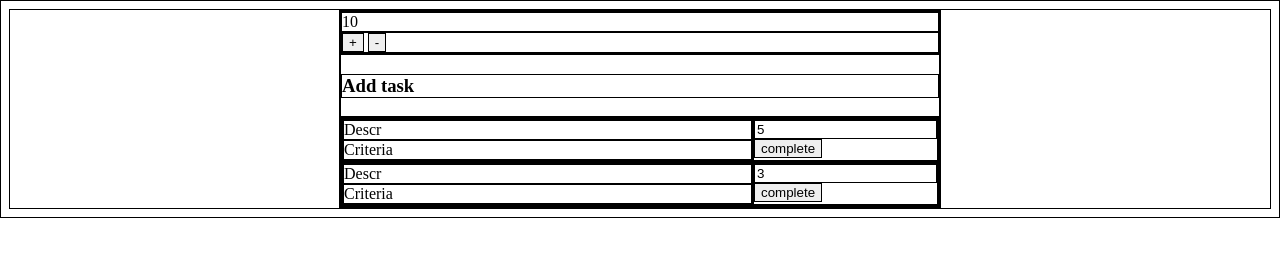
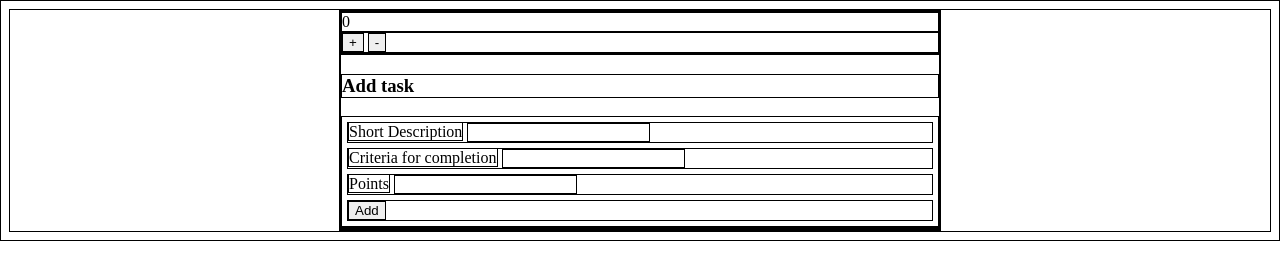
Before and after one commit to Noisycall/task-counter, a website built with Vite: page index.html in a window 1280 px wide. Built offline with nearby package versions, Linux system fonts and the light colour scheme.

Commit message:
Added all basic editing functionality

```diff
--- a/index.html
+++ b/index.html
@@ -4,8 +4,6 @@
     <meta charset="UTF-8" />
     <link rel="icon" type="image/svg+xml" href="/favicon.svg" />
     <meta name="viewport" content="width=device-width, initial-scale=1.0" />
-
-    <title>task-counter</title>
   </head>
   <body>
     <script type="module" src="/src/main.ts"></script>
@@ -19,6 +17,40 @@
       </div>
       <div id="add-task">
         <h3>Add task</h3>
+        <form name="add-task-form" id="add-task-form">
+          <div>
+            <label for="add-task-description">Short Description</label>
+            <input
+              id="add-task-description"
+              name="description"
+              type="text"
+              maxlength="50"
+            />
+          </div>
+          <div>
+            <label for="add-task-criteria">Criteria for completion</label>
+            <input
+              type="text"
+              name="criteria"
+              id="add-task-criteria"
+              maxlength="50"
+            />
+          </div>
+          <div>
+            <label for="add-task-points">Points</label>
+            <input type="number" name="points" id="add-task-points" />
+          </div>
+          <div>
+            <button
+              onclick="
+                event.preventDefault();
+                addTask(new FormData(document.getElementById('add-task-form')));
+              "
+            >
+              Add
+            </button>
+          </div>
+        </form>
       </div>
       <div id="task-list"></div>
     </main>
--- a/src/main.ts
+++ b/src/main.ts
@@ -1,14 +1,33 @@
 "use strict";
 import "./style.css";
+// @ts-ignore
+//For Service Worker Auto Update
+import { registerSW } from "virtual:pwa-register";
+registerSW({ immediate: true });
+
 const counterNumber = document.getElementById("counter-number")!;
-const setCounterNumber = (val: number) => {
+const setCounterDisplay = (val: number) => {
   counterNumber.innerText = String(val);
 };
-const getCounterNumber = (): number => {
-  return parseInt(counterNumber.innerText);
+const setCounterNumber = (val: number) => {
+  setCounterDisplay(val);
+  const tr = db.transaction("points", "readwrite");
+  const store = tr.objectStore("points");
+  store.put({ val: val, id: "main" });
+  tr.commit();
 };
-const changeCounter = (change: number): number => {
-  let num = getCounterNumber();
+const getCounterNumber = async (): Promise<number> => {
+  const tr = db.transaction("points", "readonly");
+  const store = tr.objectStore("points");
+  return new Promise((res) => {
+    const val = store.get("main");
+    val.onsuccess = () => {
+      res(val.result.val);
+    };
+  });
+};
+const changeCounter = async (change: number): Promise<number> => {
+  let num = await getCounterNumber();
   num += change;
   setCounterNumber(num);
   return num;
@@ -25,23 +44,55 @@ document.getElementById("decr-button")!.onclick = () => {
   changeCounter(-1);
 };
 
-//Task subtracts points
-const tasks = [
-  {
-    id: 1,
-    description: "Descr",
-    criteria: "Criteria",
-    points: 5,
-  },
-  {
-    id: 2,
-    description: "Descr",
-    criteria: "Criteria",
-    points: 3,
-  },
-];
+export interface Task {
+  id: number;
+  description: string;
+  criteria: string;
+  points: number;
+}
+// //Task subtracts points
+// const tasks: Array<Task> = [
+//   {
+//     id: 1,
+//     description: "Descr",
+//     criteria: "Criteria",
+//     points: 5,
+//   },
+//   {
+//     id: 2,
+//     description: "Descr",
+//     criteria: "Criteria",
+//     points: 3,
+//   },
+// ];
 
+const addTask = (taskData: FormData) => {
+  const task = Object.fromEntries(taskData.entries()) as unknown as Task;
+  task.points = parseInt(String(task.points));
+  console.debug("task is", task);
+  let request = addTasksToIndexDB(db, [task]);
+  request.onsuccess = () => {
+    console.debug("Task List after adding");
+    generateTaskList(request.result);
+  };
+  return false;
+};
+//@ts-ignore
+window.addTask = addTask;
+const addTasksToIndexDB = (db: IDBDatabase, tasks: Array<Task>) => {
+  const transaction = db.transaction("tasks", "readwrite");
+  const store = transaction.objectStore("tasks");
+  tasks.forEach((task) => {
+    store.put(task);
+  });
+  const vals = store.getAll();
+  transaction.commit();
+  return vals;
+};
+
+const generateTaskList = (tasks: Array<Task>) => {
   const taskList = document.getElementById("task-list")!;
+  taskList.innerHTML = "";
   //Generate task list
   for (let task of tasks) {
     let node = `<div class="task-item" id="${task.id}">
@@ -52,28 +103,47 @@ for (let task of tasks) {
           <div class="points">
             <input type="number" value="${task.points}"/>
             <button class="point-button" onclick="changeCounter(${-task.points})">complete</button>
+            <button class="delete-button">delete</button>
           </div>`;
     let elem = document.createElement("div");
     elem.innerHTML = node;
     taskList.append(elem.firstElementChild!);
   }
+};
 
 //IndexDB
 // indexedDB.deleteDatabase("tasks");
+let db: IDBDatabase;
 const tasksDb = indexedDB.open("tasks", 1);
 tasksDb.onsuccess = () => {
-  const db = tasksDb.result;
-  const tr = db.transaction("tasks", "readwrite");
-  const store = tr.objectStore("tasks");
-  tasks.forEach((task) => {
-    store.add(task);
-  });
-  console.debug("Wrote Tasks");
+  db = tasksDb.result;
+  if (db.objectStoreNames.contains("tasks")) {
+    const transaction = db.transaction(["tasks", "points"], "readonly");
+    const tasks = transaction.objectStore("tasks");
+    const points = transaction.objectStore("points");
+    const request = tasks.getAll();
+    request.onsuccess = () => {
+      generateTaskList(request.result);
+    };
+    const pointsReq = points.get("main");
+    pointsReq.onsuccess = () => {
+      //@ts-ignore
+      console.debug("Initial Val was:", pointsReq.result);
+      //@ts-ignore
+      setCounterDisplay(pointsReq.result.val);
+    };
+    transaction.commit();
+  }
 };
 //@ts-ignore
 tasksDb.onupgradeneeded = (ev) => {
   // @ts-ignore
-  const db = ev.target.result;
+  db = ev.target.result;
+  db.createObjectStore("tasks", { keyPath: "id", autoIncrement: true });
+  const st = db.createObjectStore("points", {
+    keyPath: "id",
+  });
+  st.put({ val: 0, id: "main" });
+
   console.debug("DB created v1", db);
-  db.createObjectStore("tasks", { keyPath: "id" });
 };
--- a/src/style.css
+++ b/src/style.css
@@ -14,3 +14,7 @@ main {
   display: grid;
   grid-template-columns: 3fr 1fr;
 }
+
+#add-task > form > div {
+  margin: 5px;
+}
--- a/vite.config.ts
+++ b/vite.config.ts
@@ -10,8 +10,9 @@ export default defineConfig({
   plugins: [
     VitePWA({
       injectRegister: "auto",
+      registerType: "autoUpdate",
       devOptions: {
-        enabled: false,
+        enabled: true,
       },
     }),
   ],
```
Lines whose indentation alone changed are shown as unchanged.
